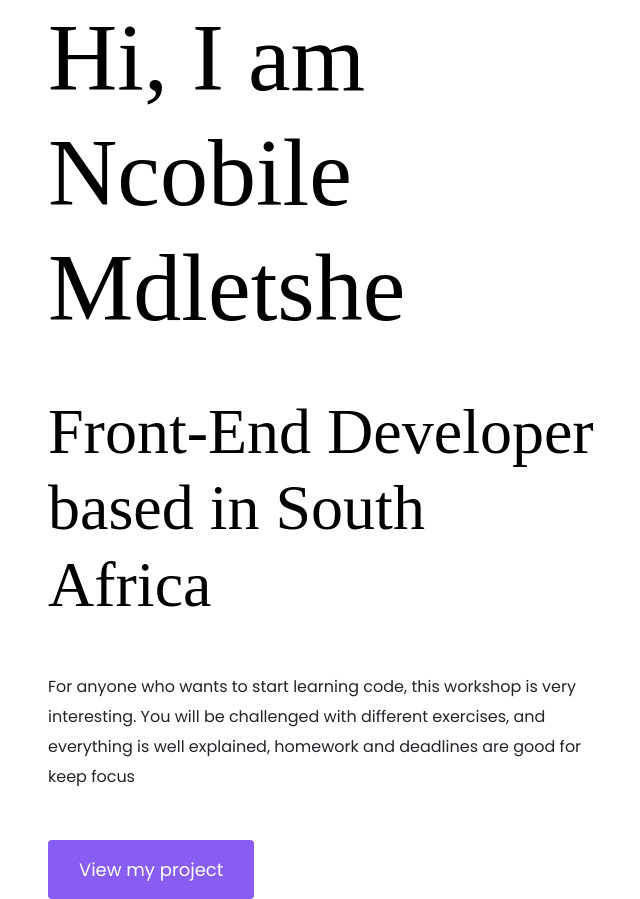
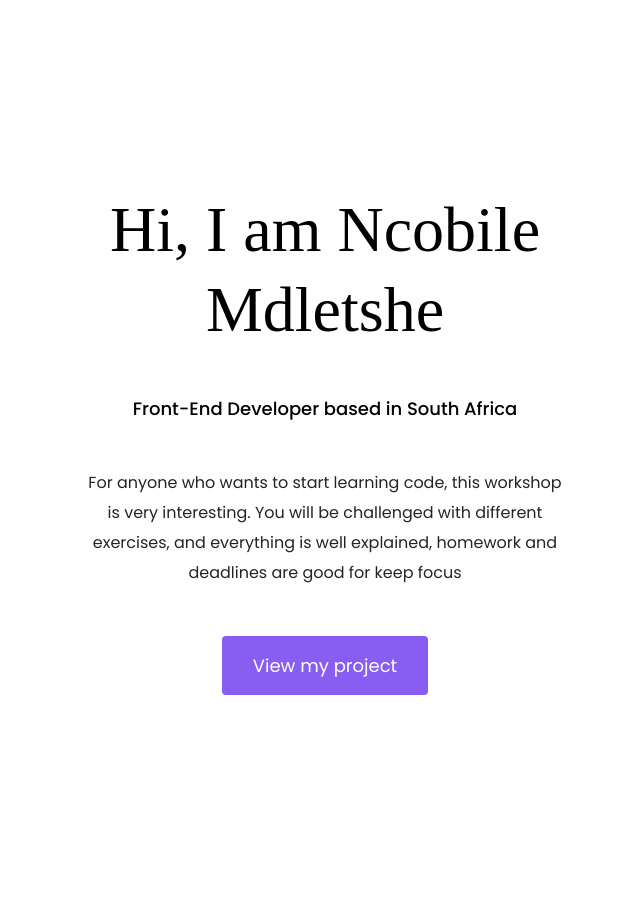
Before and after one commit to NcobileM/portfolio-project, a plain HTML site: page about.html in a window 1280 px wide. Shown: the whole page, without its empty margins (34-674 px from the left). Drawn offline with nearby package versions, Linux system fonts and the light colour scheme.

Commit message:
Added CSS to about page

```diff
--- a/styles/portfolio.css
+++ b/styles/portfolio.css
@@ -4,7 +4,9 @@
   --heading-font-family: "Playfair Display", serif;
   --default-font-family: "Poppins", sans-serif;
 }
-
+img {
+  border-radius: 15px;
+}
 body {
   font-family: var(--default-font-family);
 }
@@ -50,6 +52,22 @@ p {
   font-weight: normal;
   font-size: 24px;
 }
+
+.about-section {
+  padding: 160px 20px;
+  text-align: center;
+}
+
+.about-section h1 {
+  font-size: 64px;
+  line-height: 80px;
+}
+
+.about-section h2 {
+  font-size: 18px;
+  font-family: var(--default-font-family);
+}
+
 .btn-branding {
   background: var(--branding-color);
   border-radius: 4px;
@@ -58,6 +76,11 @@ p {
   line-height: 27px;
   padding: 15px 30px;
 }
+
+.about-section-content {
+  margin: 30px;
+}
+
 .btn-branding-outline {
   color: var(--branding-color);
   border: 1px solid var(--branding-color);
@@ -69,10 +92,11 @@ p {
 .project-description {
   padding: 120px 60px;
 }
+
 @media (max-width: 900px) {
   h1 {
     font-size: 44px;
-    line-height: 2;
+    line-height: 56px;
   }
   h2 {
     font-size: 44px;
```
